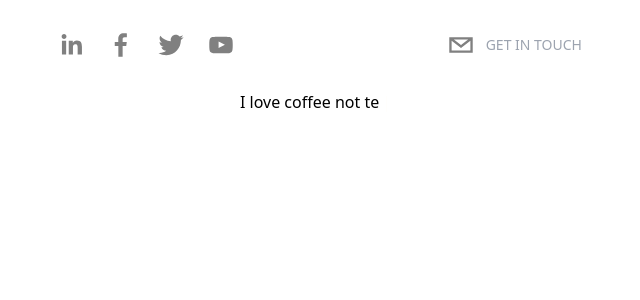
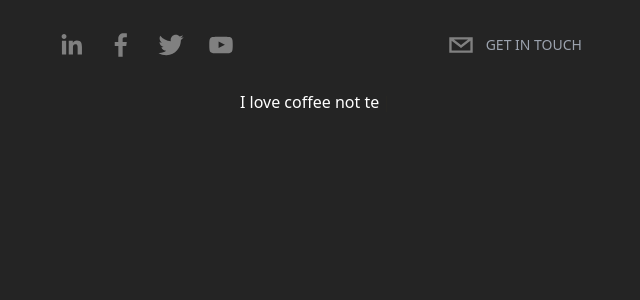
Before and after one commit to tderuvo/portfolio, a Next.js app: page / in a window 1280 px wide. Shown: the top 300 px of the page, without its empty margins (326-966 px from the left). Built offline with nearby package versions, Linux system fonts and the light colour scheme.

Commit message:
added gray background and white text

```diff
--- a/pages/index.tsx
+++ b/pages/index.tsx
@@ -5,7 +5,7 @@
 
 const Home: NextPage = () => {
   return (
-    <div>
+    <div className="bg-[rgb(36,36,36)] text-white h-screen">
       <Head>
         <title>My portfolio</title>
       </Head>
```
